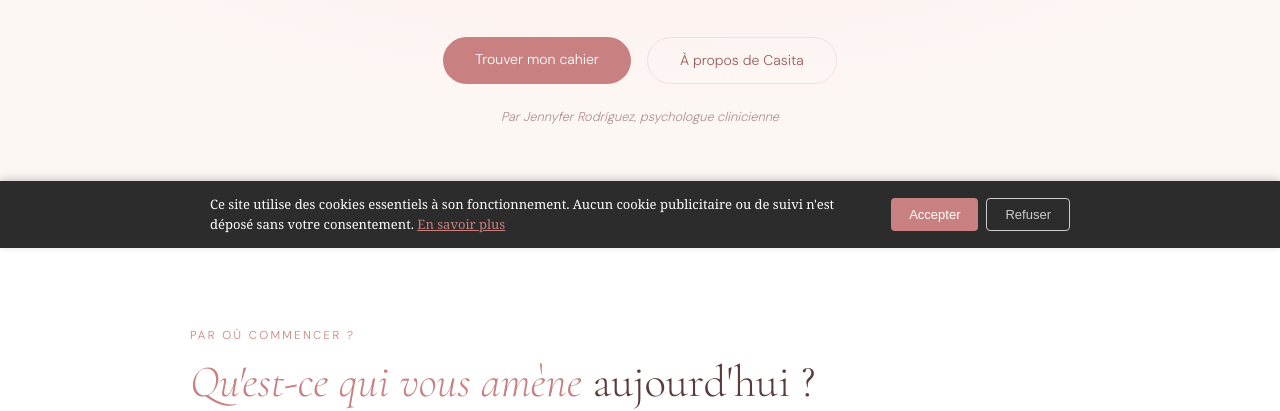
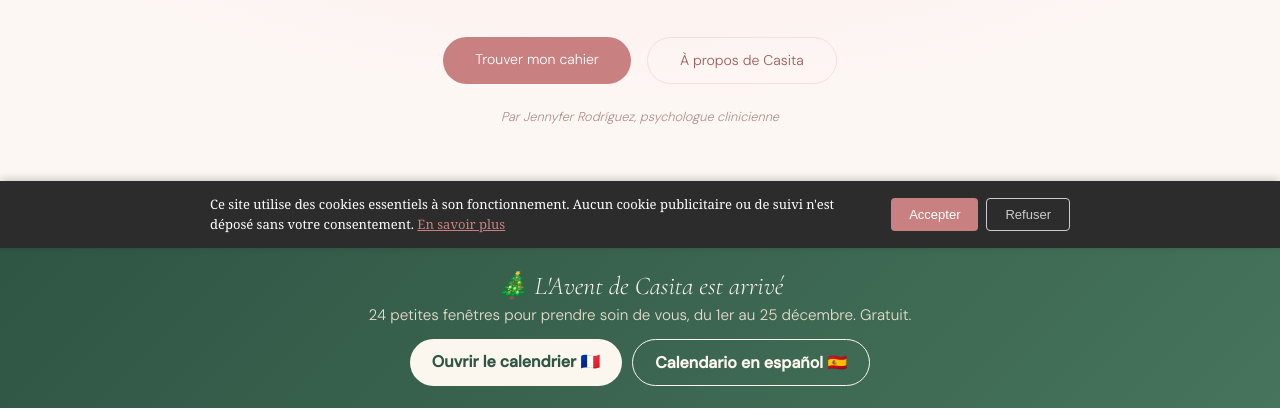
Before and after one commit to casitapsychologie/Casita, a plain HTML site: page index.html in a window 1280 px wide. Shown: the part 552-963 px from the top of the page. Drawn offline with nearby package versions, Linux system fonts and the light colour scheme.

Commit message:
Réintégrer le banner Calendrier de l'Avent 2026
Banner vert sapin avec liens vers calendrier.html (FR) et calendario.html (ES),
absent depuis la refonte de l'index.

Co-Authored-By: Claude Sonnet 4.6 <noreply@anthropic.com>
Claude-Session: https://claude.ai/code/session_017UymjpLkqhZMAoUU1GVrZg

```diff
--- a/index.html
+++ b/index.html
@@ -235,6 +235,15 @@ footer { background:var(--rose); color:white; padding:2.5rem 3rem; display:flex;
   <p class="hero-by" data-fr="Par Jennyfer Rodríguez, psychologue clinicienne" data-es="Por Jennyfer Rodriguez, psicologa clinica">Par Jennyfer Rodríguez, psychologue clinicienne</p>
 </section>
 
+<!-- Calendrier de l'Avent 2026 -->
+<section class="avent-banner" style="margin:0 auto;padding:22px 20px;text-align:center;background:linear-gradient(135deg,#2F5544,#46745C);color:#FBF6EE;">
+  <p style="margin:0 0 4px;font-family:'Cormorant Garamond',serif;font-size:1.6rem;font-style:italic;" data-fr="🎄 L'Avent de Casita est arrivé" data-es="🎄 Llegó el Adviento de Casita">🎄 L'Avent de Casita est arrivé</p>
+  <p style="margin:0 0 14px;font-size:.95rem;color:#E9DFCF;" data-fr="24 petites fenêtres pour prendre soin de vous, du 1er au 25 décembre. Gratuit." data-es="24 ventanitas para cuidarte, del 1 al 25 de diciembre. Gratis.">24 petites fenêtres pour prendre soin de vous, du 1er au 25 décembre. Gratuit.</p>
+  <div style="display:flex;gap:10px;justify-content:center;flex-wrap:wrap;">
+    <a href="calendrier.html" style="display:inline-block;padding:12px 22px;border-radius:999px;background:#FBF6EE;color:#2F5544;text-decoration:none;font-weight:700;">Ouvrir le calendrier 🇫🇷</a>
+    <a href="calendario.html" style="display:inline-block;padding:12px 22px;border-radius:999px;border:1.5px solid #FBF6EE;color:#FBF6EE;text-decoration:none;font-weight:700;">Calendario en español 🇪🇸</a>
+  </div>
+</section>
 <section class="finder" id="finder">
   <div class="finder-inner">
     <span class="section-label" data-fr="Par où commencer ?" data-es="Por donde empezar?">Par où commencer ?</span>
```
